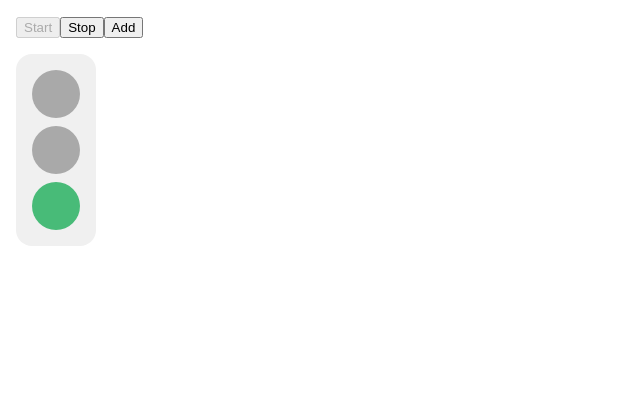
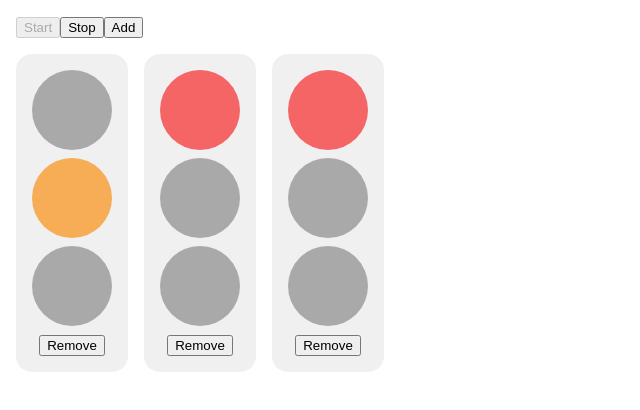
Before and after one commit to saneef/traffic-lights-using-xstate, a React (Create React App) app: page / in a window 1280 px wide. Shown: the top 410 px of the page, without its empty margins (0-640 px from the left). Built offline with nearby package versions, Linux system fonts and the light colour scheme.

Commit message:
adds remove action for traffic light

```diff
--- a/src/TrafficLight.jsx
+++ b/src/TrafficLight.jsx
@@ -2,7 +2,7 @@ import React from "react";
 import { useActor } from "@xstate/react";
 
 const TrafficLight = ({ lightRef }) => {
-  const [state] = useActor(lightRef);
+  const [state, send] = useActor(lightRef);
 
   return (
     <ul className="traffic-light">
@@ -28,6 +28,9 @@ const TrafficLight = ({ lightRef }) => {
       >
         <span className="sr-only">Green</span>{" "}
       </li>
+      <li className="traffic-light__action">
+        <button onClick={() => send("REMOVE")}>Remove</button>
+      </li>
     </ul>
   );
 };
--- a/src/styles.css
+++ b/src/styles.css
@@ -24,7 +24,7 @@ body {
 .lights {
   grid-row: 2;
   display: grid;
-  grid-template-columns: repeat(auto-fit, 5rem);
+  grid-template-columns: repeat(auto-fit, 7rem);
   grid-gap: 1rem;
 }
 
@@ -38,15 +38,15 @@ body {
   list-style: none;
 }
 
+.traffic-light > * + * {
+  margin-top: 0.5rem;
+}
+
 .traffic-light__bulb {
   display: block;
   padding-top: 100%;
   border-radius: 100%;
   background-color: lightgray;
-}
-
-.traffic-light__bulb + .traffic-light__bulb {
-  margin-top: 0.5rem;
 }
 
 .traffic-light__bulb--red {
@@ -65,6 +65,10 @@ body {
   background-color: darkgray;
 }
 
+.traffic-light__action {
+  text-align: center;
+}
+
 /* Utilities */
 
 .sr-only {
--- a/src/trafficLightMachine.js
+++ b/src/trafficLightMachine.js
@@ -4,7 +4,7 @@ export const createTrafficLightMachine = (
   lightId,
   durations = {
     proceed: 2,
-    caution: 1
+    caution: 1,
   }
 ) =>
   createMachine(
@@ -14,31 +14,32 @@ export const createTrafficLightMachine = (
       context: {
         lightId,
         durations,
-        counter: 0
+        counter: 0,
       },
       invoke: {
         id: "ticker",
         src: (context, event) => (callback, onReceive) => {
           const id = setInterval(() => callback("TICK"), 1000);
           return () => clearInterval(id);
-        }
+        },
       },
       on: {
         PROCEED: "active.proceed",
-        STOP: "active.stop"
+        STOP: "active.stop",
+        REMOVE: { actions: "notifyEndOfLife" },
       },
       states: {
         active: {
           initial: "stop",
           on: {
             POWER_DOWN: "inactive",
-            TICK: { actions: "incCounter" }
+            TICK: { actions: "incCounter" },
           },
           states: {
             stop: {},
             proceed: {
               entry: ["resetCounter"],
-              on: { TICK: { target: "caution", cond: "elapsedProceed" } }
+              on: { TICK: { target: "caution", cond: "elapsedProceed" } },
             },
             caution: {
               entry: ["resetCounter"],
@@ -46,51 +47,58 @@ export const createTrafficLightMachine = (
                 TICK: {
                   target: "stop",
                   cond: "elapsedCaution",
-                  actions: "notifyEndOfCycle"
-                }
-              }
-            }
-          }
+                  actions: "notifyEndOfCycle",
+                },
+              },
+            },
+          },
         },
         inactive: {
           initial: "on",
           on: {
-            POWER_UP: "active"
+            POWER_UP: "active",
           },
           states: {
             on: {
               on: {
-                TICK: "off"
-              }
+                TICK: "off",
+              },
             },
             off: {
               on: {
-                TICK: "on"
-              }
-            }
-          }
-        }
-      }
+                TICK: "on",
+              },
+            },
+          },
+        },
+      },
     },
     {
       actions: {
         resetCounter: assign({
-          counter: 0
+          counter: 0,
         }),
         incCounter: assign({
-          counter: (context) => context.counter + 1
+          counter: (context) => context.counter + 1,
         }),
         notifyEndOfCycle: sendParent((context) => {
           return {
             type: "END_OF_CYCLE",
-            lightId: context.lightId
+            lightId: context.lightId,
           };
-        })
+        }),
+        notifyEndOfLife: sendParent((context) => {
+          return {
+            type: "END_OF_LIFE",
+            lightId: context.lightId,
+          };
+        }),
       },
       guards: {
         elapsedProceed: (context) =>
           context.counter > context.durations.proceed,
-        elapsedCaution: (context) => context.counter > context.durations.caution
-      }
+        elapsedCaution: (context) =>
+          context.counter > context.durations.caution,
+      },
     }
   );
--- a/src/trafficLightsControllerMachine.js
+++ b/src/trafficLightsControllerMachine.js
@@ -9,20 +9,24 @@ export const trafficLightsControllerMachine = createMachine(
       lights: [],
     },
     on: {
-      ADD_LIGHT: "bootup",
+      ADD_LIGHT: { target: "active", actions: "addLight" },
       END_OF_CYCLE: {
         actions: "setNextLightToProceed",
+      },
+      END_OF_LIFE: {
+        target: "active",
+        actions: "removeLight",
       },
     },
     states: {
       bootup: {
         always: {
-          actions: ["addLight"],
+          actions: ["initialiseLights"],
           target: "active",
         },
       },
       active: {
-        entry: ["powerUpLights", "setFirstLightToProceed"],
+        entry: ["setFirstLightToProceed"],
         on: {
           STOP: { target: "inactive" },
         },
@@ -45,6 +49,13 @@ export const trafficLightsControllerMachine = createMachine(
           return context.lights.concat({ id, ref: light });
         },
       }),
+      initialiseLights: assign({
+        lights: (context, event) =>
+          Array.from({ length: 3 }).map((l, i) => ({
+            id: i,
+            ref: spawn(createTrafficLightMachine(i)),
+          })),
+      }),
       setFirstLightToProceed: (context) => {
         context.lights.forEach((light, i) =>
           light.ref.send(i === 0 ? "PROCEED" : "STOP")
@@ -61,11 +72,20 @@ export const trafficLightsControllerMachine = createMachine(
           lights[index + 1].ref.send("PROCEED");
         }
       },
-      tickLights: (context) => context.lights.forEach((l) => l.send("TICK")),
+      removeLight: assign({
+        lights: (context, event) => {
+          const { lightId } = event;
+          const { lights } = context;
+
+          const light = lights.find((l) => l.id === lightId);
+          if (light) {
+            light.ref.stop();
+          }
+          return lights.filter((l) => l.id !== lightId);
+        },
+      }),
       powerDownLights: (context) =>
         context.lights.forEach((l) => l.ref.send("POWER_DOWN")),
-      powerUpLights: (context) =>
-        context.lights.forEach((l) => l.ref.send("POWER_UP")),
     },
   }
 );
```
